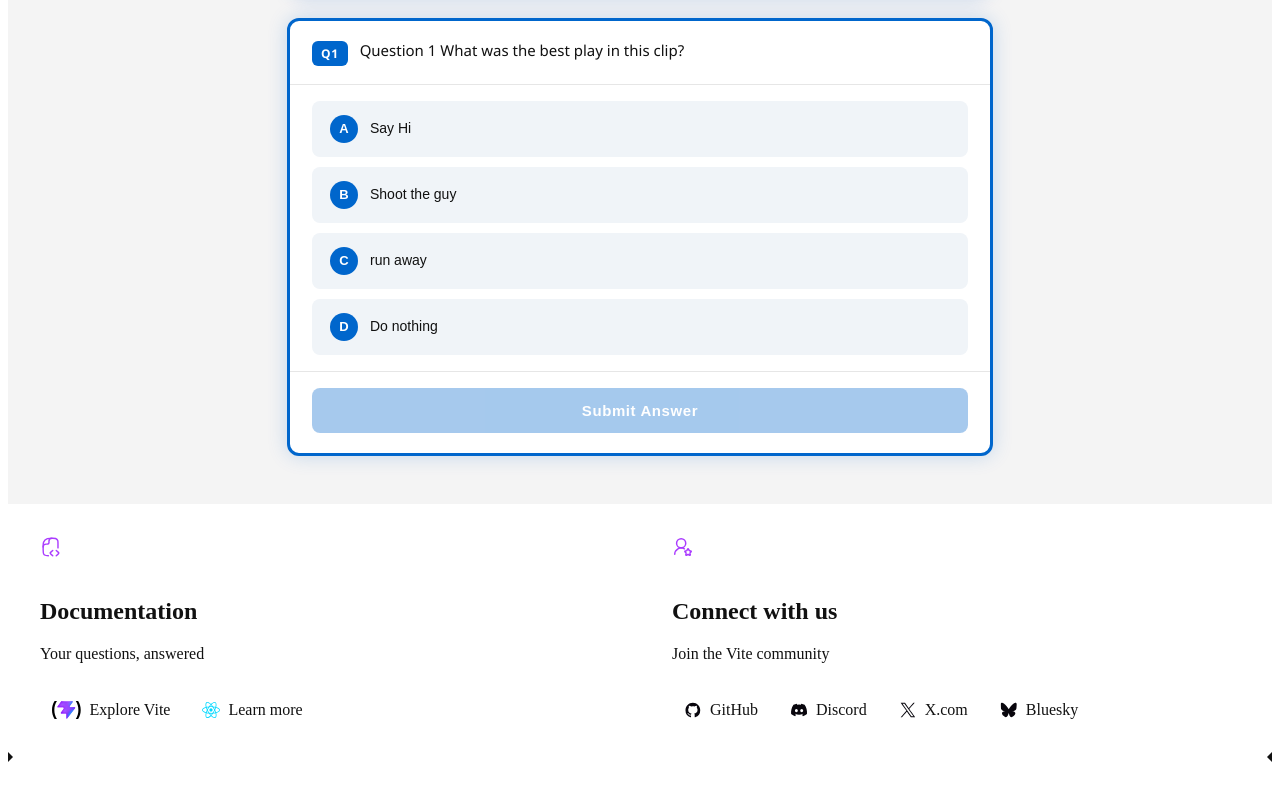
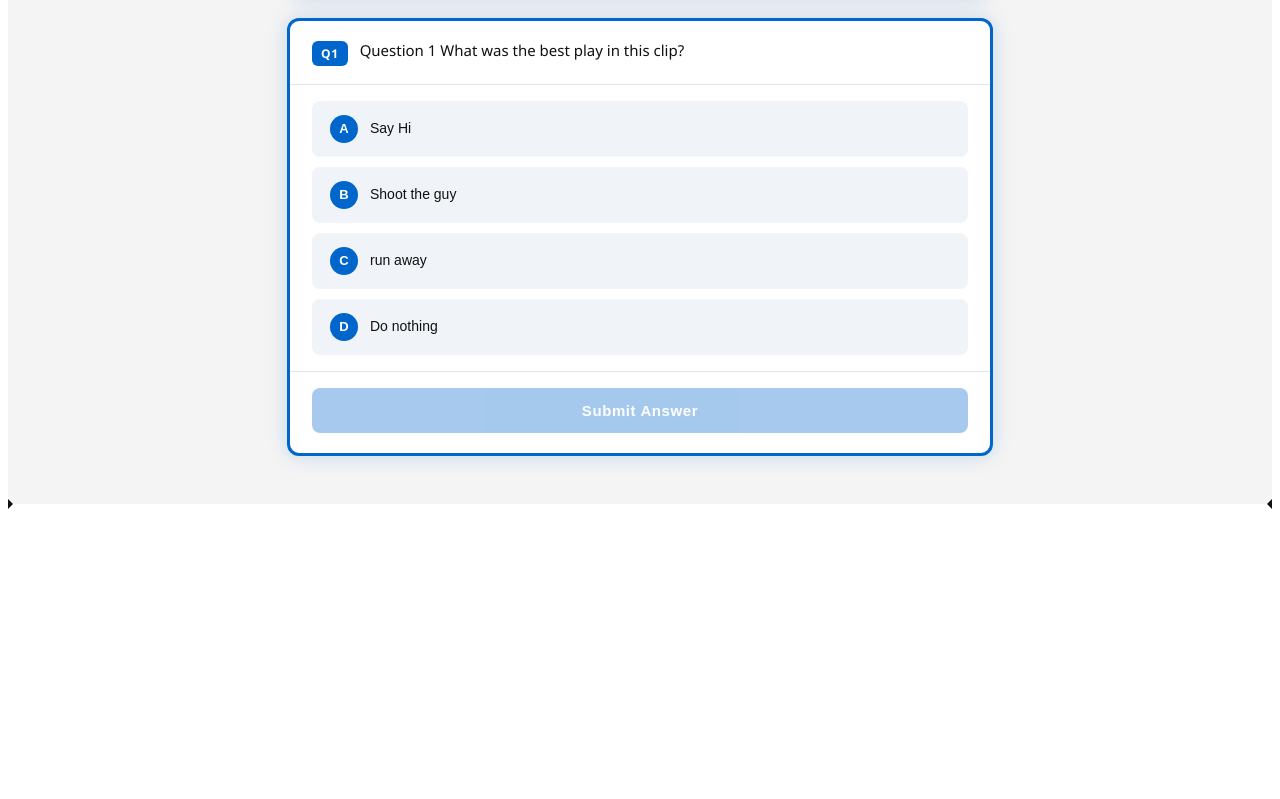
Before and after one commit to iSirPrize/GitGud, a React (Vite) app in the folder gitgud-client/: page / in a window 1280 px wide. Shown: the part 806-1605 px from the top of the page. After the commit the page ends 1406 px from the top, so only its background shows below. Built offline with nearby package versions, Linux system fonts and the light colour scheme.

Commit message:
removed vite stuff

```diff
--- a/gitgud-client/src/App.jsx
+++ b/gitgud-client/src/App.jsx
@@ -25,87 +25,6 @@ function App() {
       {/* 🎮 Quiz Carousel - YouTube window + multi-choice panel */}
       <QuizCarousel />
 
-      <section id="next-steps">
-        <div id="docs">
-          <svg className="icon" role="presentation" aria-hidden="true">
-            <use href="/icons.svg#documentation-icon"></use>
-          </svg>
-          <h2>Documentation</h2>
-          <p>Your questions, answered</p>
-          <ul>
-            <li>
-              <a href="https://vite.dev/" target="_blank">
-                <img className="logo" src={viteLogo} alt="" />
-                Explore Vite
-              </a>
-            </li>
-            <li>
-              <a href="https://react.dev/" target="_blank">
-                <img className="button-icon" src={reactLogo} alt="" />
-                Learn more
-              </a>
-            </li>
-          </ul>
-        </div>
-        <div id="social">
-          <svg className="icon" role="presentation" aria-hidden="true">
-            <use href="/icons.svg#social-icon"></use>
-          </svg>
-          <h2>Connect with us</h2>
-          <p>Join the Vite community</p>
-          <ul>
-            <li>
-              <a href="https://github.com/vitejs/vite" target="_blank">
-                <svg
-                  className="button-icon"
-                  role="presentation"
-                  aria-hidden="true"
-                >
-                  <use href="/icons.svg#github-icon"></use>
-                </svg>
-                GitHub
-              </a>
-            </li>
-            <li>
-              <a href="https://chat.vite.dev/" target="_blank">
-                <svg
-                  className="button-icon"
-                  role="presentation"
-                  aria-hidden="true"
-                >
-                  <use href="/icons.svg#discord-icon"></use>
-                </svg>
-                Discord
-              </a>
-            </li>
-            <li>
-              <a href="https://x.com/vite_js" target="_blank">
-                <svg
-                  className="button-icon"
-                  role="presentation"
-                  aria-hidden="true"
-                >
-                  <use href="/icons.svg#x-icon"></use>
-                </svg>
-                X.com
-              </a>
-            </li>
-            <li>
-              <a href="https://bsky.app/profile/vite.dev" target="_blank">
-                <svg
-                  className="button-icon"
-                  role="presentation"
-                  aria-hidden="true"
-                >
-                  <use href="/icons.svg#bluesky-icon"></use>
-                </svg>
-                Bluesky
-              </a>
-            </li>
-          </ul>
-        </div>
-      </section>
-
       <div className="ticks"></div>
       <section id="spacer"></section>
     </>
```
